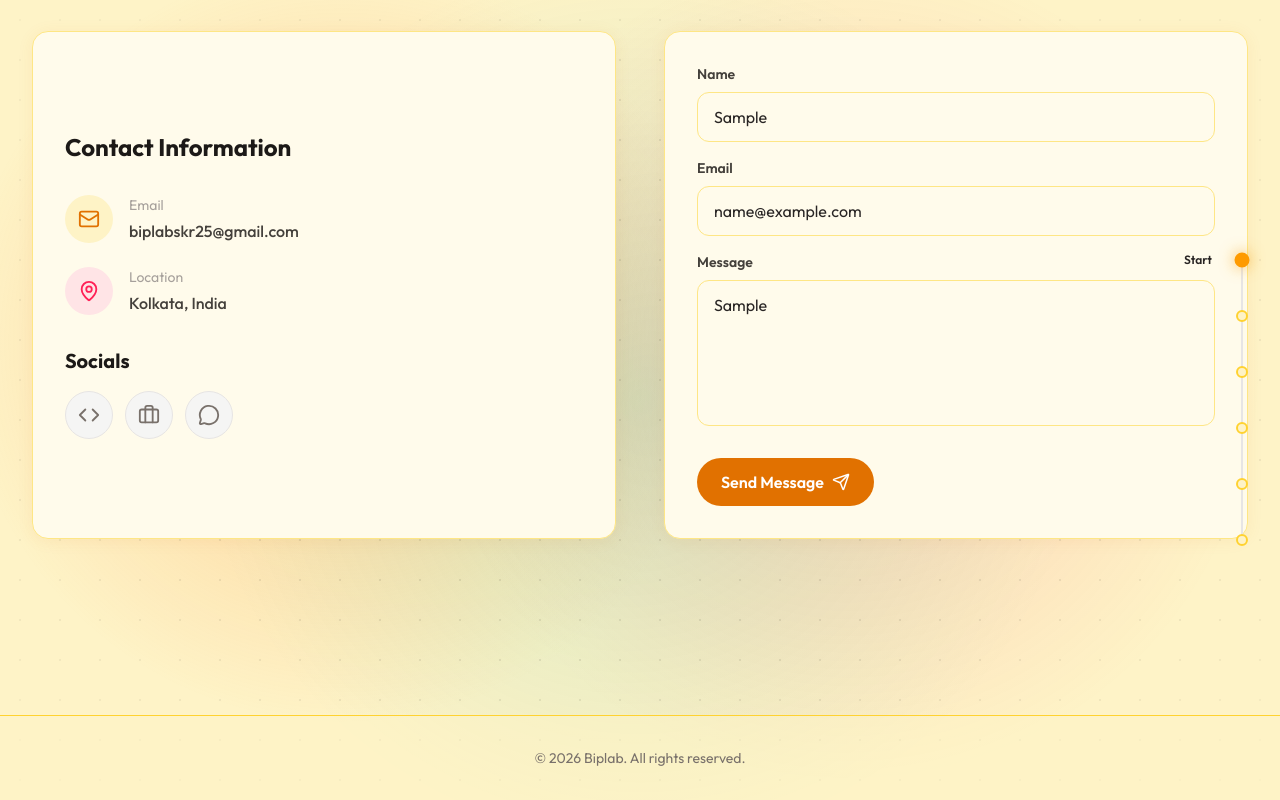
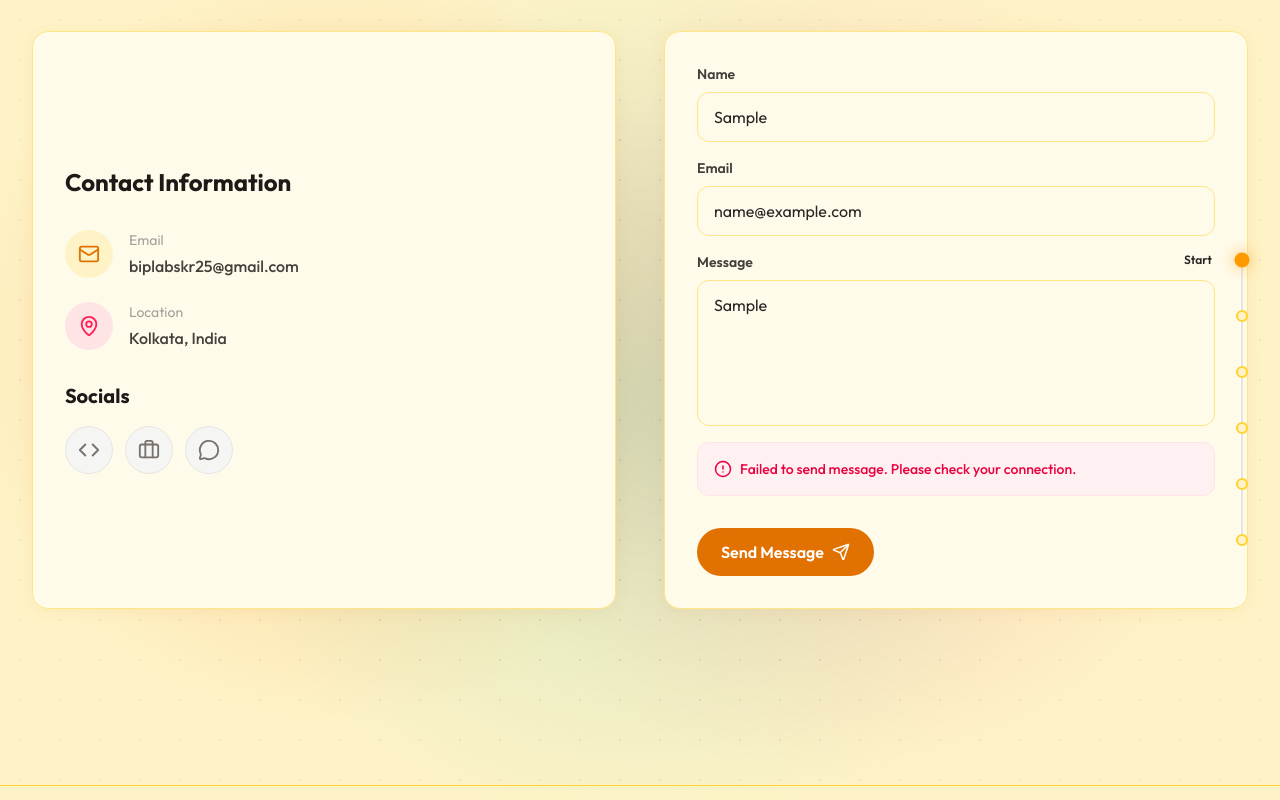
Before and after one commit to biplabskr99/biplab-portfolio, a Next.js app: page / in a window 1280 px wide. Both pictures are taken after typing "Sample", "name@example.com", "Sample" into the empty fields and a click on the button "Send Message". Shown: the part 5249-6049 px from the top of the page. Built offline with nearby package versions, Linux system fonts and the light colour scheme; no server answers.

Commit message:
first commit

```diff
--- a/src/components/sections/Contact.tsx
+++ b/src/components/sections/Contact.tsx
@@ -1,11 +1,49 @@
 "use client";
 
-import { Mail, MapPin, Send, Code, Briefcase, MessageCircle } from "lucide-react";
+import { useState } from "react";
+import { Mail, MapPin, Send, Code, Briefcase, MessageCircle, CheckCircle2, AlertCircle } from "lucide-react";
 import { FadeUp } from "@/components/animations/FadeUp";
 import { GlassCard } from "@/components/ui/GlassCard";
 import { Button } from "@/components/ui/Button";
 
 export function Contact() {
+  const [status, setStatus] = useState<"idle" | "loading" | "success" | "error">("idle");
+  const [errorMessage, setErrorMessage] = useState("");
+
+  const handleSubmit = async (e: React.FormEvent<HTMLFormElement>) => {
+    e.preventDefault();
+    setStatus("loading");
+
+    const formData = new FormData(e.currentTarget);
+    const data = Object.fromEntries(formData.entries());
+
+    try {
+      const response = await fetch("https://api.web3forms.com/submit", {
+        method: "POST",
+        headers: {
+          "Content-Type": "application/json",
+          Accept: "application/json",
+        },
+        body: JSON.stringify({
+          access_key: "82017d26-bdf1-4667-861a-2cc6601027db",
+          ...data,
+        }),
+      });
+
+      const result = await response.json();
+      if (result.success) {
+        setStatus("success");
+        (e.target as HTMLFormElement).reset();
+      } else {
+        setStatus("error");
+        setErrorMessage(result.message || "Something went wrong. Please try again.");
+      }
+    } catch (err) {
+      setStatus("error");
+      setErrorMessage("Failed to send message. Please check your connection.");
+    }
+  };
+
   return (
     <section className="w-full" id="contact">
       <FadeUp>
@@ -67,30 +105,51 @@ export function Contact() {
 
         <FadeUp delay={0.2}>
           <GlassCard>
-            <form className="flex flex-col gap-4" onSubmit={(e) => e.preventDefault()}>
+            <form className="flex flex-col gap-4" onSubmit={handleSubmit}>
               <div className="flex flex-col gap-2">
                 <label htmlFor="name" className="text-sm font-semibold text-stone-700">Name</label>
                 <input
-                  type="text" id="name" placeholder="John Doe"
+                  type="text" name="name" id="name" placeholder="John Doe" required
                   className="w-full px-4 py-3 rounded-xl bg-amber-50 border border-amber-200 text-stone-800 placeholder:text-stone-400 focus:outline-none focus:ring-2 focus:ring-amber-400/50 focus:border-amber-400 transition-all"
                 />
               </div>
               <div className="flex flex-col gap-2">
                 <label htmlFor="email" className="text-sm font-semibold text-stone-700">Email</label>
                 <input
-                  type="email" id="email" placeholder="john@example.com"
+                  type="email" name="email" id="email" placeholder="john@example.com" required
                   className="w-full px-4 py-3 rounded-xl bg-amber-50 border border-amber-200 text-stone-800 placeholder:text-stone-400 focus:outline-none focus:ring-2 focus:ring-amber-400/50 focus:border-amber-400 transition-all"
                 />
               </div>
               <div className="flex flex-col gap-2">
                 <label htmlFor="message" className="text-sm font-semibold text-stone-700">Message</label>
                 <textarea
-                  id="message" rows={5} placeholder="How can I help you?"
+                  name="message" id="message" rows={5} placeholder="How can I help you?" required
                   className="w-full px-4 py-3 rounded-xl bg-amber-50 border border-amber-200 text-stone-800 placeholder:text-stone-400 focus:outline-none focus:ring-2 focus:ring-amber-400/50 focus:border-amber-400 transition-all resize-none"
                 />
               </div>
-              <Button variant="primary" className="mt-4 gap-2 w-full sm:w-auto self-start">
-                Send Message <Send size={18} aria-hidden="true" />
+
+              {status === "success" && (
+                <div className="flex items-center gap-2 text-emerald-600 bg-emerald-50 p-4 rounded-xl border border-emerald-100">
+                  <CheckCircle2 size={18} />
+                  <p className="text-sm font-medium">Message sent successfully!</p>
+                </div>
+              )}
+
+              {status === "error" && (
+                <div className="flex items-center gap-2 text-rose-600 bg-rose-50 p-4 rounded-xl border border-rose-100">
+                  <AlertCircle size={18} />
+                  <p className="text-sm font-medium">{errorMessage}</p>
+                </div>
+              )}
+
+              <Button
+                variant="primary"
+                type="submit"
+                disabled={status === "loading"}
+                className="mt-4 gap-2 w-full sm:w-auto self-start"
+              >
+                {status === "loading" ? "Sending..." : "Send Message"}
+                <Send size={18} aria-hidden="true" className={status === "loading" ? "animate-pulse" : ""} />
               </Button>
             </form>
           </GlassCard>
```
